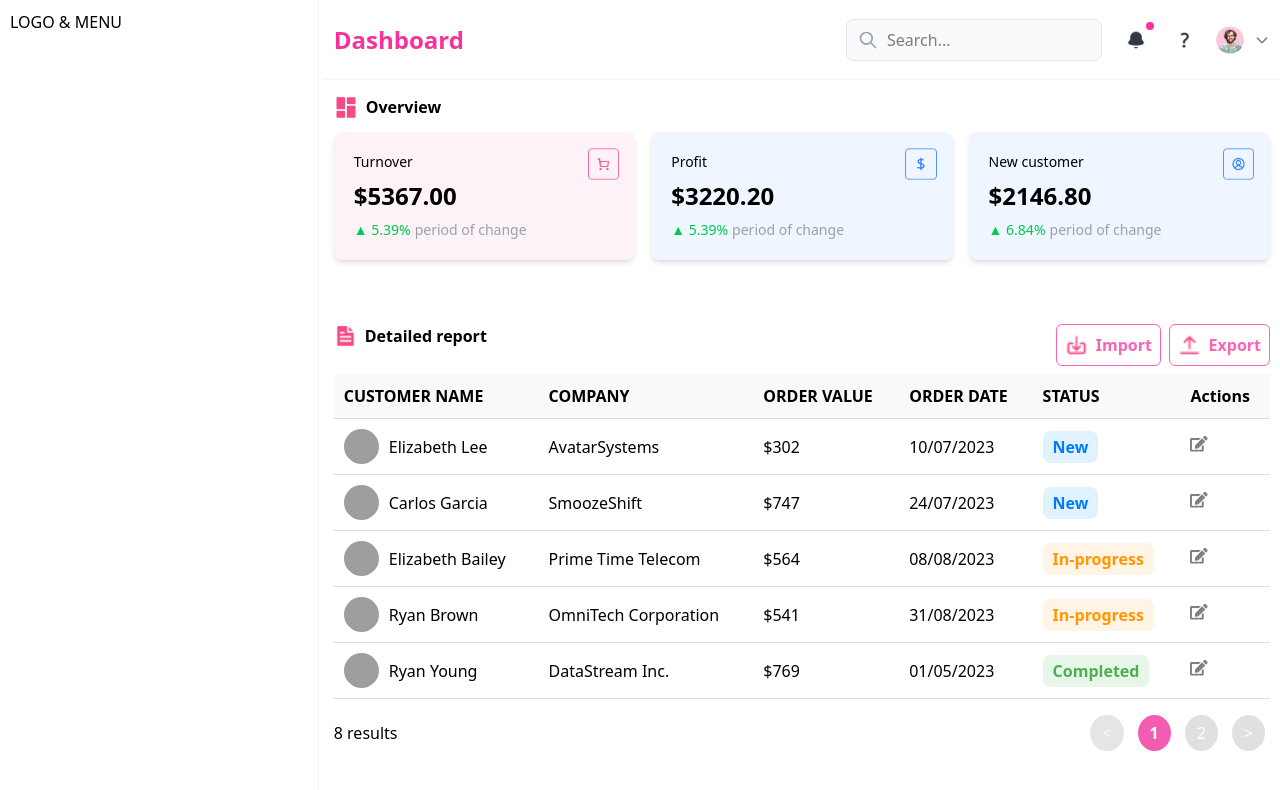
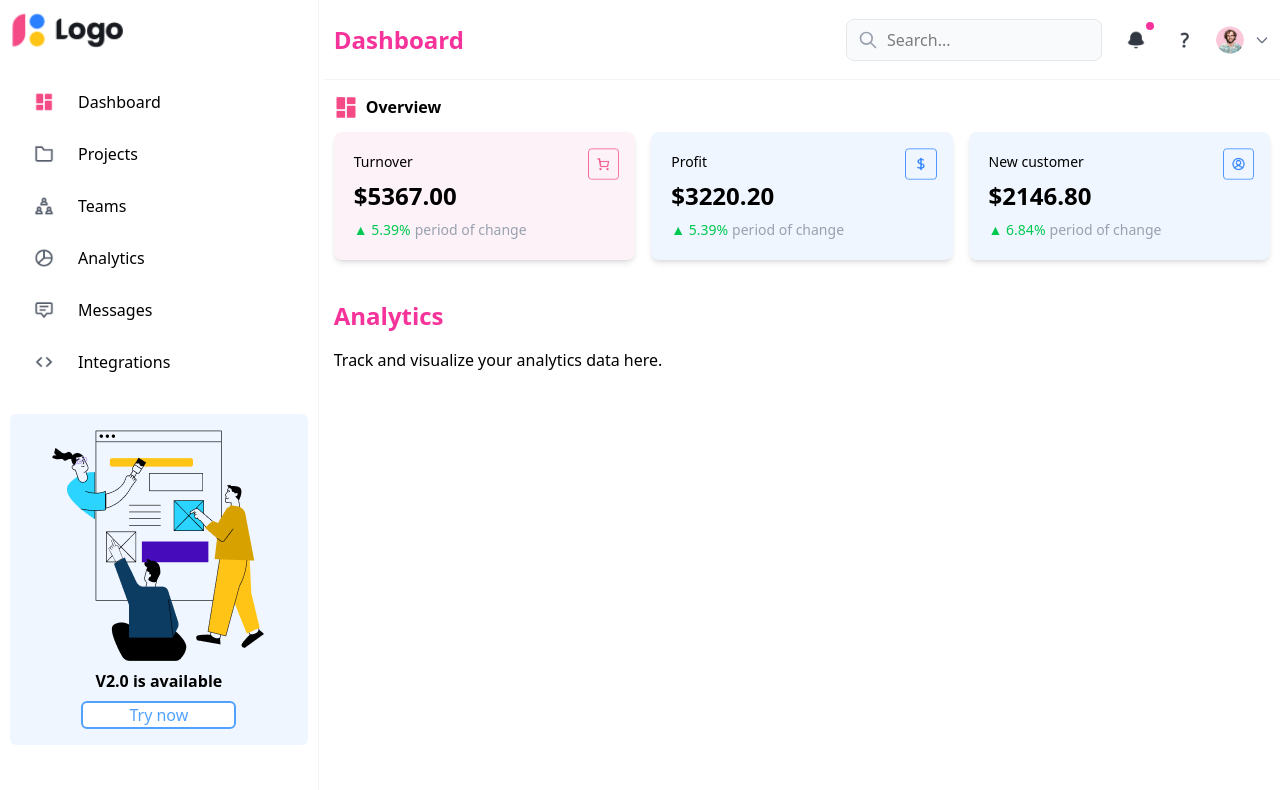
Before and after one commit to tthtung/PTGDUD_DHKTPM18A_REACTJS_THUONG_KY_2, a React (Vite) app: page /analytics in a window 1280 px wide. Shown: the top 790 px of the page. Built offline with nearby package versions, Linux system fonts and the light colour scheme; data requests are answered from the project's data file; grey boxes are pictures that could not be loaded.

Commit message:
Finish 5. React Router ()

```diff
--- a/package.json
+++ b/package.json
@@ -16,6 +16,7 @@
     "react-dom": "^18.3.1",
     "react-icons": "^5.5.0",
     "react-paginate": "^8.3.0",
+    "react-router-dom": "^7.5.0",
     "react-table": "^7.8.0",
     "tailwindcss": "^4.1.3"
   },
--- a/src/App.jsx
+++ b/src/App.jsx
@@ -1,4 +1,5 @@
 import "./App.css";
+import { BrowserRouter as Router, Routes, Route } from "react-router-dom";
 
 import logo from "./assets/images/Image 1858.png";
 import logo_dashboard from "./assets/images/nav/Squares four 1.png";
@@ -23,6 +24,13 @@ import { useState } from "react";
 import { getOrders } from "./api/ordersApi";
 import { columnsConfig } from "./data/ordersData";
 import TableComponent from "./components/TableComponent";
+import NavLink from "./components/NavLink";
+
+import Projects from "./pages/Projects";
+import Analytics from "./pages/Analytics";
+import Messages from "./pages/Messages";
+import Integrations from "./pages/Integrations";
+import Teams from "./pages/Teams";
 
 function App() {
   const [orders, setOrders] = useState([]);
@@ -61,8 +69,33 @@ function App() {
   if (loading) return <div>Loading...</div>;
   if (error) return <div>Error: {error}</div>;
 
+  const navItems = [
+    {
+      id: "dashboard",
+      href: "/dashboard",
+      logo: logo_dashboard,
+      text: "Dashboard",
+    },
+    { id: "projects", href: "/projects", logo: logo_project, text: "Projects" },
+    { id: "teams", href: "/teams", logo: logo_team, text: "Teams" },
+    {
+      id: "analytics",
+      href: "/analytics",
+      logo: logo_analytics,
+      text: "Analytics",
+    },
+    { id: "messages", href: "/messages", logo: logo_message, text: "Messages" },
+    {
+      id: "integrations",
+      href: "/integrations",
+      logo: logo_integrations,
+      text: "Integrations",
+    },
+  ];
+
   return (
     <>
+      <Router>
         <div className="custom-container">
           <div className="header bg-white py-4 px-6 border-b border-gray-100 flex justify-between items-center">
             <div>
@@ -126,7 +159,26 @@ function App() {
               </div>
             </div>
           </div>
-        <div className="menu border-r-1 border-gray-100">LOGO & MENU</div>
+          <div className="menu border-r-1 border-gray-100">
+            <img src={logo} className="custom-logo h-10" alt="Vite logo" />
+            <div className="flex flex-col p-3 mt-4 gap-1">
+              {navItems.map((item) => (
+                <NavLink
+                  key={item.id}
+                  href={item.href}
+                  logo={item.logo}
+                  text={item.text}
+                />
+              ))}
+            </div>
+            <div className="bg-blue-50 p-4 rounded-md mt-4 flex flex-col items-center">
+              <img src={logo_group} alt="" />
+              <p className="font-bold my-2">V2.0 is available</p>
+              <button className="border-2 rounded-md p-x-2 border-blue-400 text-blue-400 bg-white cursor-pointer w-7/12">
+                Try now
+              </button>
+            </div>
+          </div>
           <div className="content">
             <h3 className="font-bold flex gap-2">
               <img src={logo_dashboard} alt="" />
@@ -156,13 +208,56 @@ function App() {
               />
             </div>
           </div>
+          <Routes>
+            <Route
+              path="/"
+              element={
+                <>
                   <div className="table mt-6">
                     <div className="flex justify-between">
                       <div className="flex gap-2">
                         <img src={logo_report} alt="" className="h-6" />
-              <p className="font-bold whitespace-nowrap">Detailed report</p>
+                        <p className="font-bold whitespace-nowrap">
+                          Detailed report
+                        </p>
                       </div>
                       <div className="flex gap-2">
+                        <button
+                          className="p-2 border-1 rounded-md border-pink-400 text-pink-400 bg-white cursor-pointer"
+                        >
+                          <div className="flex gap-2">
+                            <img src={logo_import} alt="" className="h-6" />
+                            <span className="font-bold">Import</span>
+                          </div>
+                        </button>
+                        <button className="p-2 border-1 rounded-md border-pink-400 text-pink-400 bg-white cursor-pointer">
+                          <div className="flex gap-2">
+                            <img src={logo_export} alt="" className="h-6" />
+                            <span className="font-bold">Export</span>
+                          </div>
+                        </button>
+                      </div>
+                    </div>
+                    <TableComponent
+                      data={orders}
+                      columns={columnsConfig}
+                    />
+                  </div>
+                </>
+              }
+            />
+            <Route
+              path="/dashboard"
+              element={
+                <div className="table mt-6">
+                  <div className="flex justify-between">
+                    <div className="flex gap-2">
+                      <img src={logo_report} alt="" className="h-6" />
+                      <p className="font-bold whitespace-nowrap">
+                        Detailed report
+                      </p>
+                    </div>
+                    <div className="flex gap-2 mb-2">
                       <button className="p-2 border-1 rounded-md border-pink-400 text-pink-400 bg-white cursor-pointer">
                         <div className="flex gap-2">
                           <img src={logo_import} alt="" className="h-6" />
@@ -179,7 +274,16 @@ function App() {
                   </div>
                   <TableComponent data={orders} columns={columnsConfig} />
                 </div>
+              }
+            />
+            <Route path="/projects" element={<Projects />} />
+            <Route path="/teams" element={<Teams />} />
+            <Route path="/analytics" element={<Analytics />} />
+            <Route path="/messages" element={<Messages />} />
+            <Route path="/integrations" element={<Integrations />} />
+          </Routes>
         </div>
+      </Router>
     </>
   );
 }
--- /dev/null
+++ b/src/components/NavLink.jsx
@@ -0,0 +1,21 @@
+import { Link } from "react-router-dom";
+
+export default function NavLink({ href, logo, text, isActive, onClick }) {
+  return (
+    <Link
+      to={href}
+      onClick={onClick}
+      className={`
+        flex items-center gap-6 w-full p-3 rounded-md transition-colors
+        ${
+          isActive
+            ? "bg-pink-600 text-white font-bold"
+            : "bg-white hover:bg-pink-600 hover:text-white hover:font-bold"
+        }
+      `}
+    >
+      <img src={logo} alt="" className="w-5 h-5" />
+      <span>{text}</span>
+    </Link>
+  );
+}
--- /dev/null
+++ b/src/pages/Analytics.jsx
@@ -0,0 +1,12 @@
+import React from "react";
+
+const Analytics = () => {
+  return (
+    <div className="p-6">
+      <h2 className="text-2xl font-bold text-pink-500 mb-4">Analytics</h2>
+      <p>Track and visualize your analytics data here.</p>
+    </div>
+  );
+};
+
+export default Analytics;
--- /dev/null
+++ b/src/pages/Dashboard.jsx
@@ -0,0 +1,12 @@
+import React from "react";
+
+const Dashboard = () => {
+  return (
+    <div className="p-6">
+      <h2 className="text-2xl font-bold text-pink-500 mb-4">Dashboard</h2>
+      <p>Welcome to your dashboard overview.</p>
+    </div>
+  );
+};
+
+export default Dashboard;
--- /dev/null
+++ b/src/pages/Integrations.jsx
@@ -0,0 +1,12 @@
+import React from "react";
+
+const Integrations = () => {
+  return (
+    <div className="p-6">
+      <h2 className="text-2xl font-bold text-pink-500 mb-4">Integrations</h2>
+      <p>Manage your system integrations here.</p>
+    </div>
+  );
+};
+
+export default Integrations;
--- /dev/null
+++ b/src/pages/Messages.jsx
@@ -0,0 +1,12 @@
+import React from "react";
+
+const Messages = () => {
+  return (
+    <div className="p-6">
+      <h2 className="text-2xl font-bold text-pink-500 mb-4">Messages</h2>
+      <p>Check and respond to your messages.</p>
+    </div>
+  );
+};
+
+export default Messages;
--- /dev/null
+++ b/src/pages/Projects.jsx
@@ -0,0 +1,12 @@
+import React from "react";
+
+const Projects = () => {
+  return (
+    <div className="p-6">
+      <h2 className="text-2xl font-bold text-pink-500 mb-4">Projects</h2>
+      <p>Here is the list of your projects.</p>
+    </div>
+  );
+};
+
+export default Projects;
--- /dev/null
+++ b/src/pages/Teams.jsx
@@ -0,0 +1,12 @@
+import React from "react";
+
+const Teams = () => {
+  return (
+    <div className="p-6">
+      <h2 className="text-2xl font-bold text-pink-500 mb-4">Teams</h2>
+      <p>List of teams</p>
+    </div>
+  );
+};
+
+export default Teams;
```
Also changed, not shown: minhchung/5. React Router ().png (added), 1 other file (tests, documents, lock files or other folders). Lines whose indentation alone changed are shown as unchanged.
